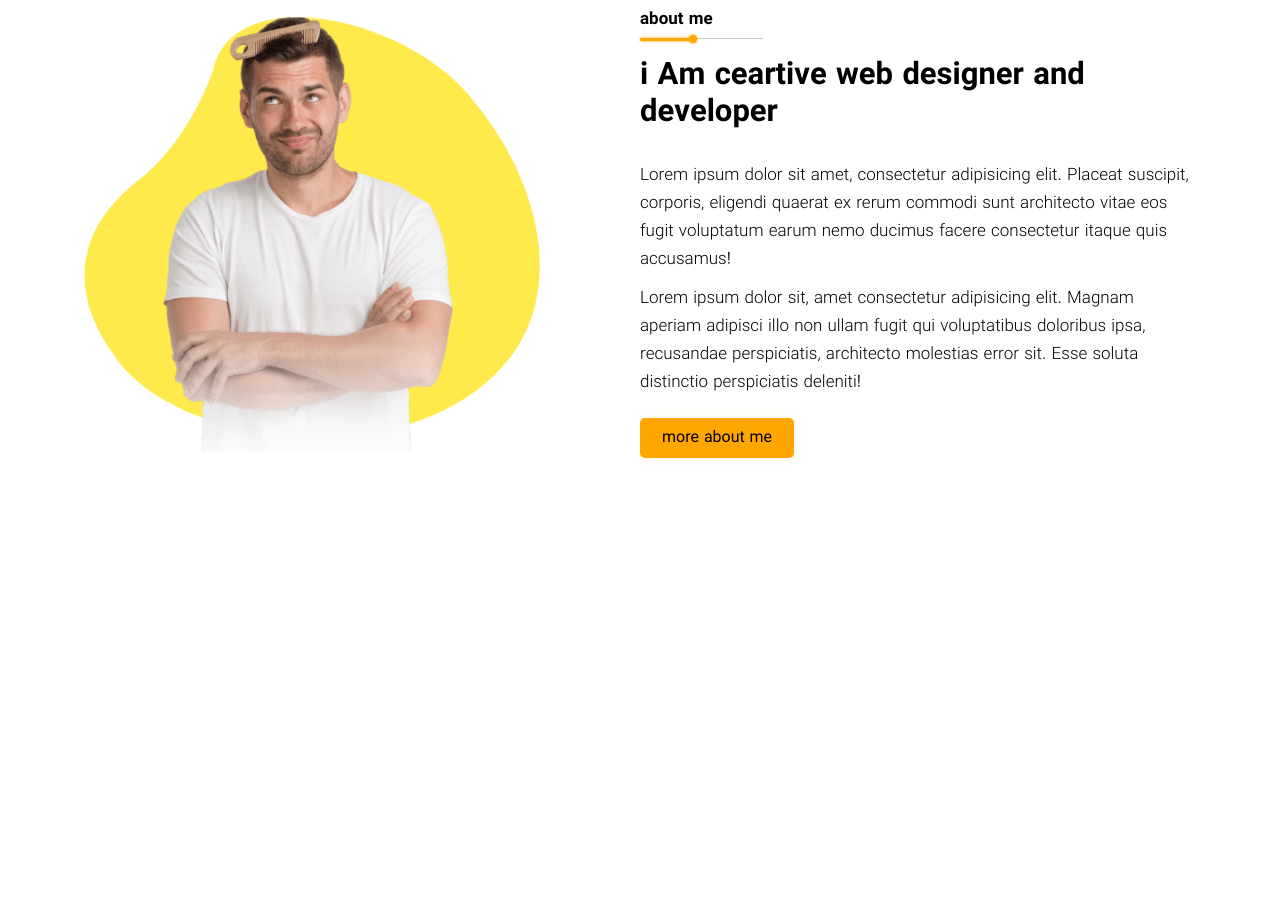
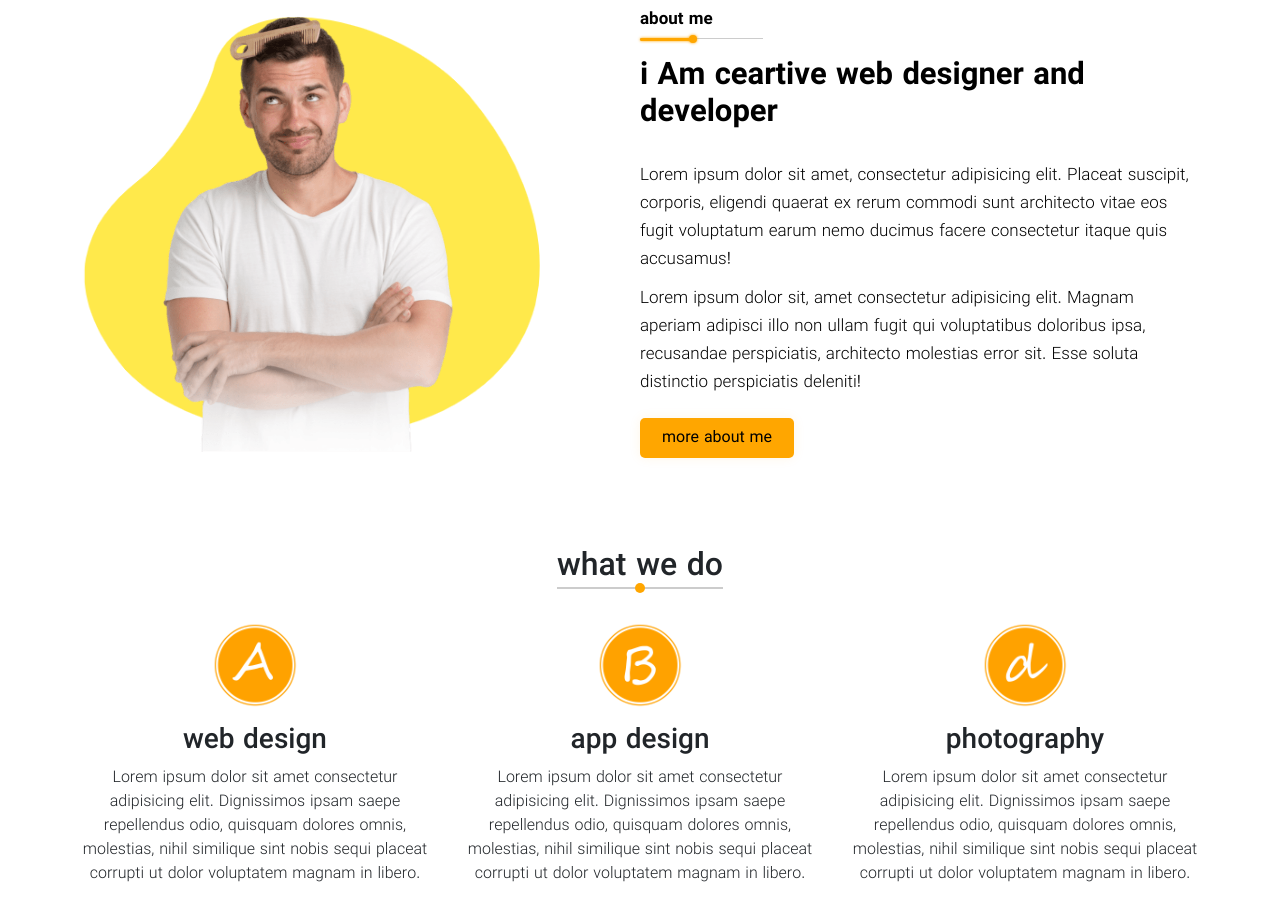
Before and after one commit to amir-79bg/sing-page-me, a plain HTML site: page index.html in a window 1280 px wide. Shown: the part 541-1443 px from the top of the page. Before the commit the page ends 1009 px from the top, so only its background shows below. Drawn offline with Linux system fonts and the light colour scheme.

Commit message:
fix sectiom two

```diff
--- a/css/styles.css
+++ b/css/styles.css
@@ -161,3 +161,42 @@ header .container > img {
     width: 60%;
     margin-left: 55px;
 }
+/* list what we do */
+.box-what-we-do{
+  width: 31%;
+  display: flex;
+  flex-direction: column;
+  align-items: center;
+}
+.box-what-we-do p{
+text-align: center;
+font-size: 16px;
+font-weight: 300;
+}
+.box-what-we-do img{
+width: 120px;
+}
+.topic-what-we-do{
+  position: relative;
+display: block;
+margin: 0 auto;
+width: fit-content;
+border-bottom: 2px solid #ccc;
+
+}
+.topic-what-we-do::after{
+  content: "";
+  position: absolute;
+  display: block;
+  width: 10px;
+  height: 10px;
+  border-radius: 50%;
+  bottom: -6px;
+  background: #ffa600;
+  right: 0;
+  left: 0;
+  margin: 0 auto;
+}
+.we-do{
+  margin-top: 80px;
+}
--- a/index.html
+++ b/index.html
@@ -62,6 +62,26 @@
         </div>
 
       </section>
+      <section class="we-do">
+        <h2 class="topic-what-we-do mb-3">what we do</h2>
+        <div class="list-what-we-do d-flex flex-row justify-content-between">
+          <div class="box-what-we-do">
+            <img src="images/logo A.png" alt="">
+            <h3>web design</h3>
+            <p>Lorem ipsum dolor sit amet consectetur adipisicing elit. Dignissimos ipsam saepe repellendus odio, quisquam dolores omnis, molestias, nihil similique sint nobis sequi placeat corrupti ut dolor voluptatem magnam in libero.</p>
+          </div>
+          <div class="box-what-we-do">
+            <img src="images/logo B.png" alt="">
+            <h3>app design</h3>
+            <p>Lorem ipsum dolor sit amet consectetur adipisicing elit. Dignissimos ipsam saepe repellendus odio, quisquam dolores omnis, molestias, nihil similique sint nobis sequi placeat corrupti ut dolor voluptatem magnam in libero.</p>
+          </div>
+          <div class="box-what-we-do">
+            <img src="images/logo d.png" alt="">
+            <h3>photography</h3>
+            <p>Lorem ipsum dolor sit amet consectetur adipisicing elit. Dignissimos ipsam saepe repellendus odio, quisquam dolores omnis, molestias, nihil similique sint nobis sequi placeat corrupti ut dolor voluptatem magnam in libero.</p>
+          </div>
+        </div>
+      </section>
     </main>
   </div>
     <script src="js/bootstrap.min.js"></script>
```
Also changed, not shown: images/logo A.png (added), images/logo B.png (added), images/logo d.png (added), images/logo h.png (added).
